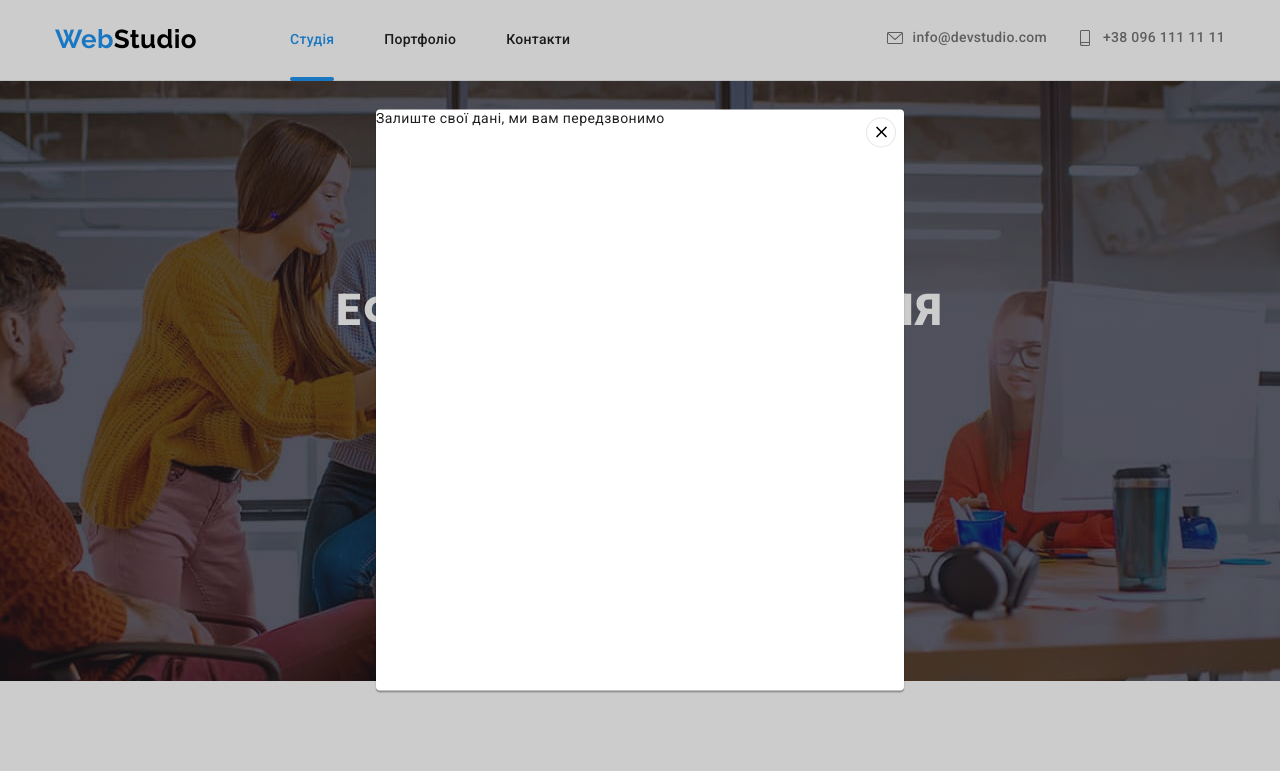
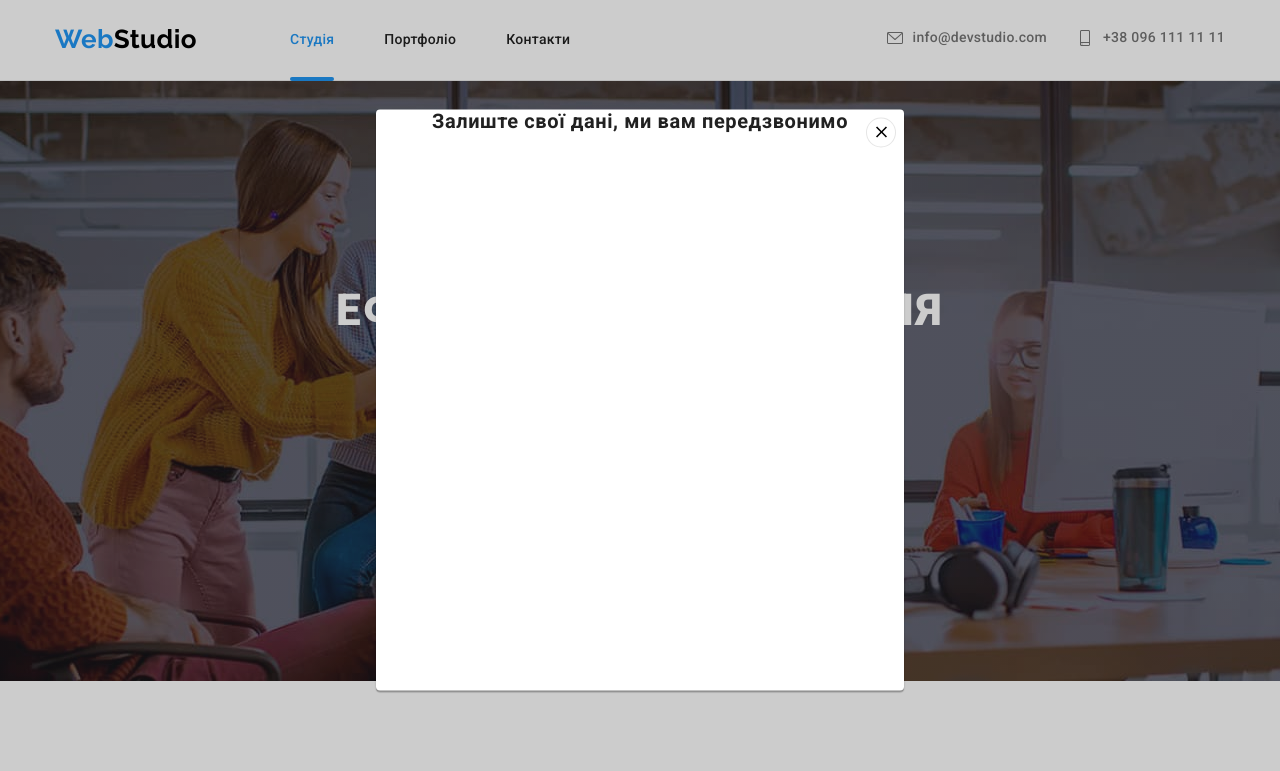
Before and after one commit to Oleksii-Roz/goit-markup-hw-06, a plain HTML site: page index.html in a window 1280 px wide. Both pictures are taken after a click on the button "Замовити послугу". Shown: the top 771 px of the page. Drawn offline with nearby package versions, Linux system fonts and the light colour scheme.

Commit message:
Update styles.css

```diff
--- a/css/styles.css
+++ b/css/styles.css
@@ -331,6 +331,15 @@ body {
 }
 
 /* ++++++++++++++++++++Модальное окно. Форма++++++++++++++++ */
+.modal-title {
+	font-weight: 700;
+	font-size: 20px;
+	line-height: 1.15;
+	text-align: center;
+	letter-spacing: 0.03em;
+	color: var(--first-text-color);
+	/* margin-bottom: 2px; */
+}
 
 /* ==========Наши основные особенности index.html========== */
 .main-basic-first {
```
